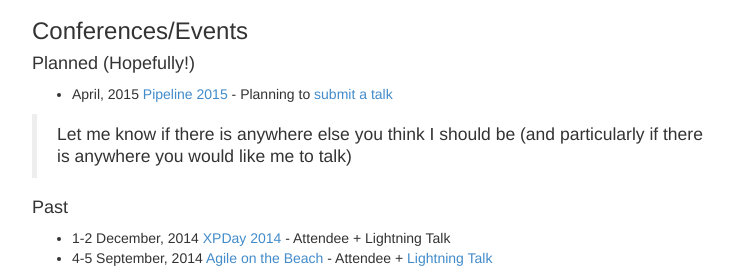
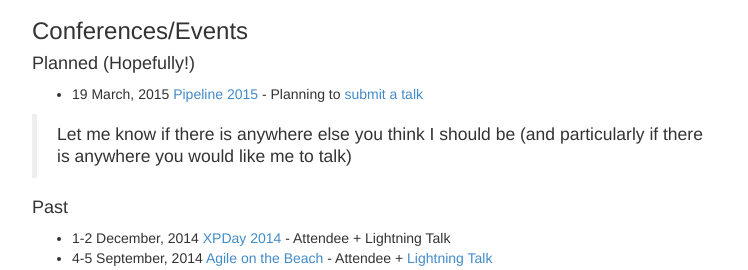
Before and after one commit to parker0phil/parker0phil.github.io, a Jekyll site: the page built from index.md, in a window 1280 px wide. Shown: the part 242-512 px from the top of the page, without its empty margins (258-1006 px from the left). Built offline with Jekyll 4.4.1, drawn with Linux system fonts in a browser that asks for light colours.

Commit message:
Update index.md

```diff
--- a/index.md
+++ b/index.md
@@ -13,7 +13,7 @@ layout: default
 
 #### Planned (Hopefully!)
 
-- April, 2015 [Pipeline 2015](http://web.pipelineconf.info/) - Planning to [submit a talk](http://web.pipelineconf.info/submit-a-proposal/)
+- 19 March, 2015 [Pipeline 2015](http://web.pipelineconf.info/) - Planning to [submit a talk](http://web.pipelineconf.info/submit-a-proposal/)
 
 > Let me know if there is anywhere else you think I should be (and particularly if there is anywhere you would like me to talk)
 
```
